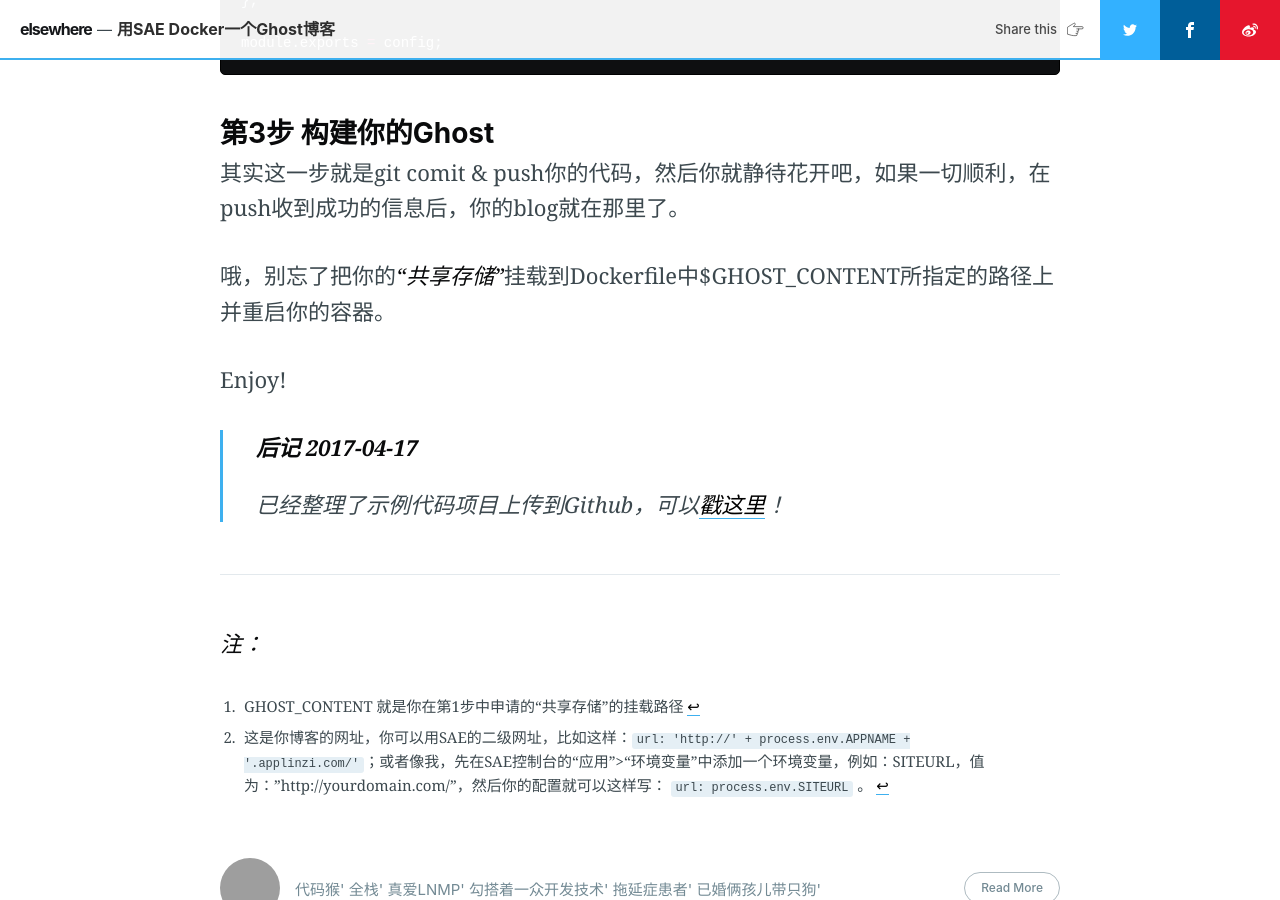
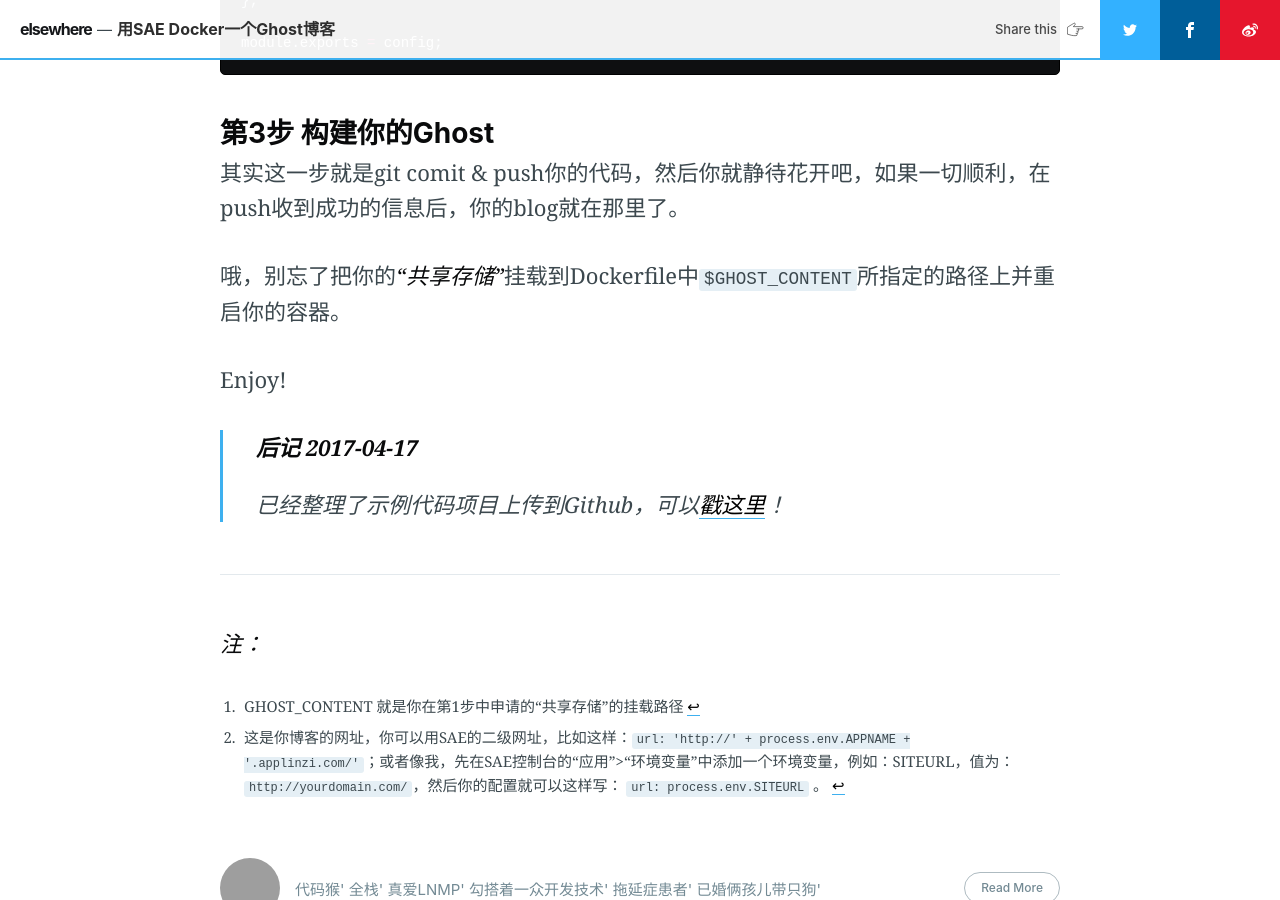
Before and after one commit to devylee/devylee.github.io, a Jekyll site: the page built from _posts/2017/04/2017-04-06-docker-a-ghost-blog-by-sae.md, in a window 1280 px wide and 900 px high, scrolled down 4796 px. Built offline with Jekyll 4.4.1, drawn with Linux system fonts in a browser that asks for light colours; nearby versions of some CDN libraries; comment, search, counter and statistics services are not loaded; grey boxes are pictures that could not be loaded.

Commit message:
code block update

````diff
--- a/_posts/2017/04/2017-04-06-docker-a-ghost-blog-by-sae.md
+++ b/_posts/2017/04/2017-04-06-docker-a-ghost-blog-by-sae.md
@@ -45,7 +45,6 @@
 
 我的Dockerfile大概是下面这样的（*GHOST_CONTENT参考注[^1]*）：
 
-{:.highlight}
 ```docker
 FROM node:4-slim
 
@@ -152,7 +151,7 @@
 
 其实这一步就是git comit & push你的代码，然后你就静待花开吧，如果一切顺利，在push收到成功的信息后，你的blog就在那里了。
 
-哦，别忘了把你的*"共享存储"*挂载到Dockerfile中$GHOST_CONTENT所指定的路径上并重启你的容器。
+哦，别忘了把你的*"共享存储"*挂载到Dockerfile中`$GHOST_CONTENT`所指定的路径上并重启你的容器。
 
 Enjoy!
 
@@ -167,4 +166,4 @@
 
 [^1]: GHOST_CONTENT 就是你在第1步中申请的“共享存储”的挂载路径
 
-[^2]: 这是你博客的网址，你可以用SAE的二级网址，比如这样：`url: 'http://' + process.env.APPNAME + '.applinzi.com/'`{:.language-json}；或者像我，先在SAE控制台的“应用”>“环境变量”中添加一个环境变量，例如：SITEURL，值为："http://yourdomain.com/"，然后你的配置就可以这样写： `url: process.env.SITEURL`{:.language-json} 。
+[^2]: 这是你博客的网址，你可以用SAE的二级网址，比如这样：`url: 'http://' + process.env.APPNAME + '.applinzi.com/'`；或者像我，先在SAE控制台的“应用”>“环境变量”中添加一个环境变量，例如：SITEURL，值为：`http://yourdomain.com/`，然后你的配置就可以这样写： `url: process.env.SITEURL` 。
````
